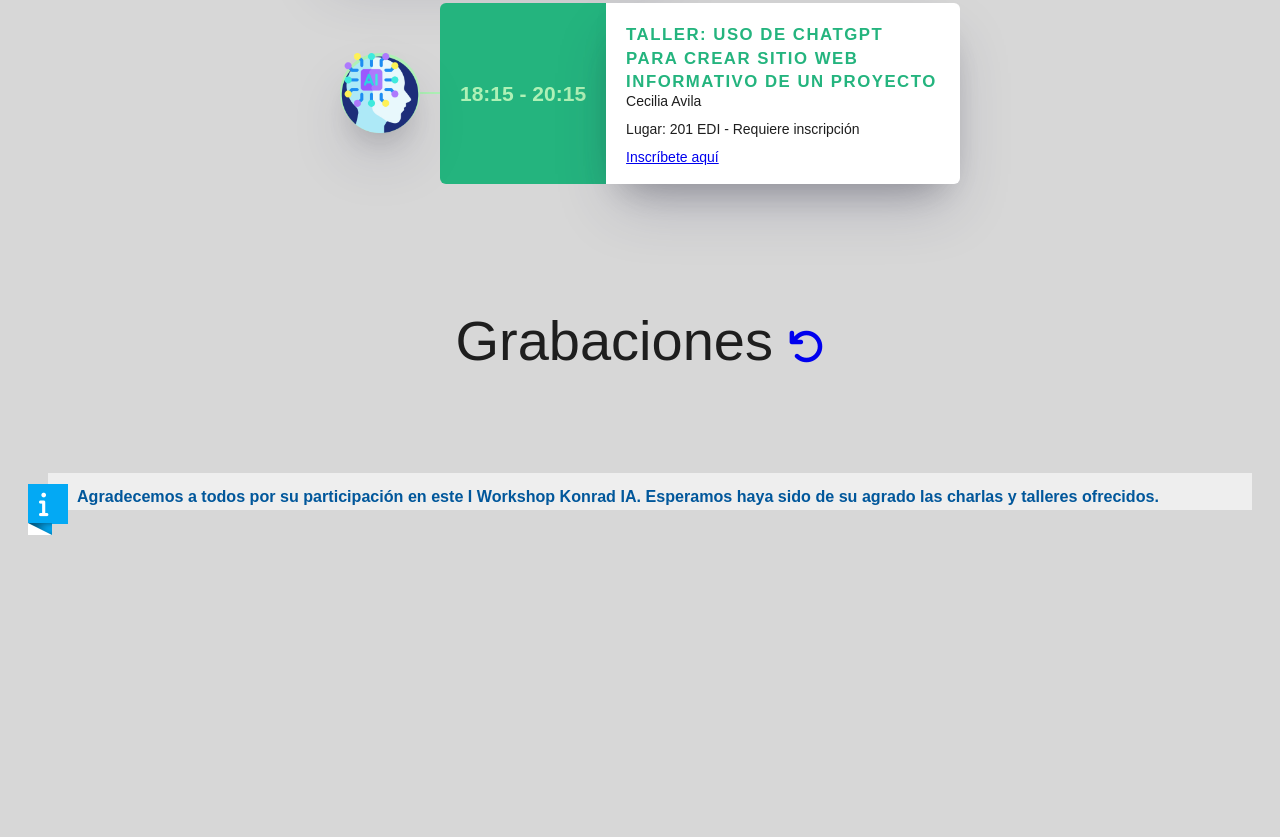
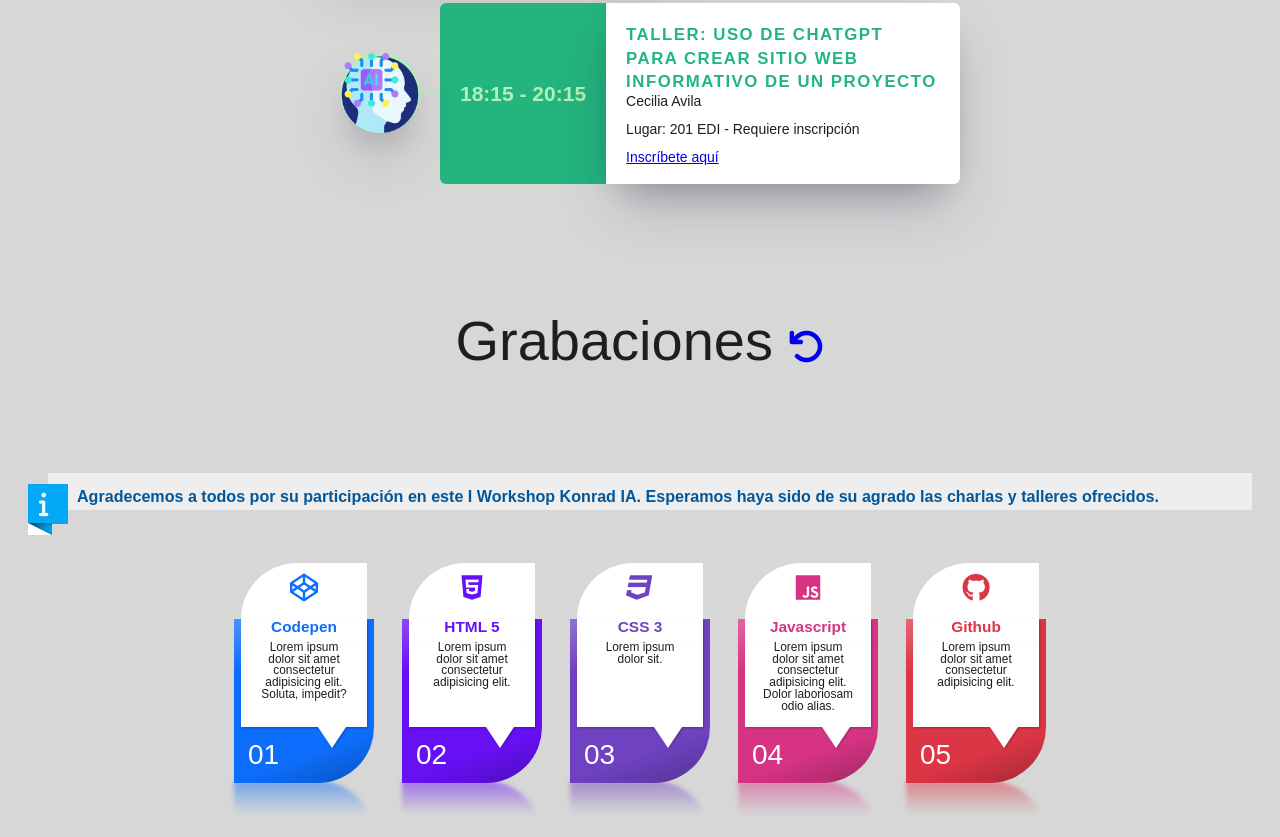
Before and after one commit to konradia/workshopKonradIA, a plain HTML site: page index.html in a window 1280 px wide. Shown: the part 3828-4665 px from the top of the page. Before the commit the page ends 4391 px from the top, so only its background shows below. Drawn offline with nearby package versions, Linux system fonts and the light colour scheme.

Commit message:
Update index.html

```diff
--- a/index.html
+++ b/index.html
@@ -412,6 +412,33 @@
  </div>
  </div>
 
+  <ol>
+    <li style="--accent-color:#0D6EFD">
+        <div class="icon"><i class="fa-brands fa-codepen"></i></div>
+        <div class="title">Codepen</div>
+        <div class="descr">Lorem ipsum dolor sit amet consectetur adipisicing elit. Soluta, impedit?</div>
+    </li>
+    <li style="--accent-color:#6710F5">
+        <div class="icon"><i class="fa-brands fa-html5"></i></div>
+        <div class="title">HTML 5</div>
+        <div class="descr">Lorem ipsum dolor sit amet consectetur adipisicing elit.</div>
+    </li>
+    <li style="--accent-color:#6F42C1">
+        <div class="icon"><i class="fa-brands fa-css3"></i></div>
+        <div class="title">CSS 3</div>
+        <div class="descr">Lorem ipsum dolor sit.</div>
+    </li>
+    <li style="--accent-color:#D63384">
+        <div class="icon"><i class="fa-brands fa-js"></i></div>
+        <div class="title">Javascript</div>
+        <div class="descr">Lorem ipsum dolor sit amet consectetur adipisicing elit. Dolor laboriosam odio alias.</div>
+    </li>
+    <li style="--accent-color:#DC3545">
+        <div class="icon"><i class="fa-brands fa-github"></i></div>
+        <div class="title">Github</div>
+        <div class="descr">Lorem ipsum dolor sit amet consectetur adipisicing elit.</div>
+    </li>
+</ol>
 </body>
 
 </html>
```
